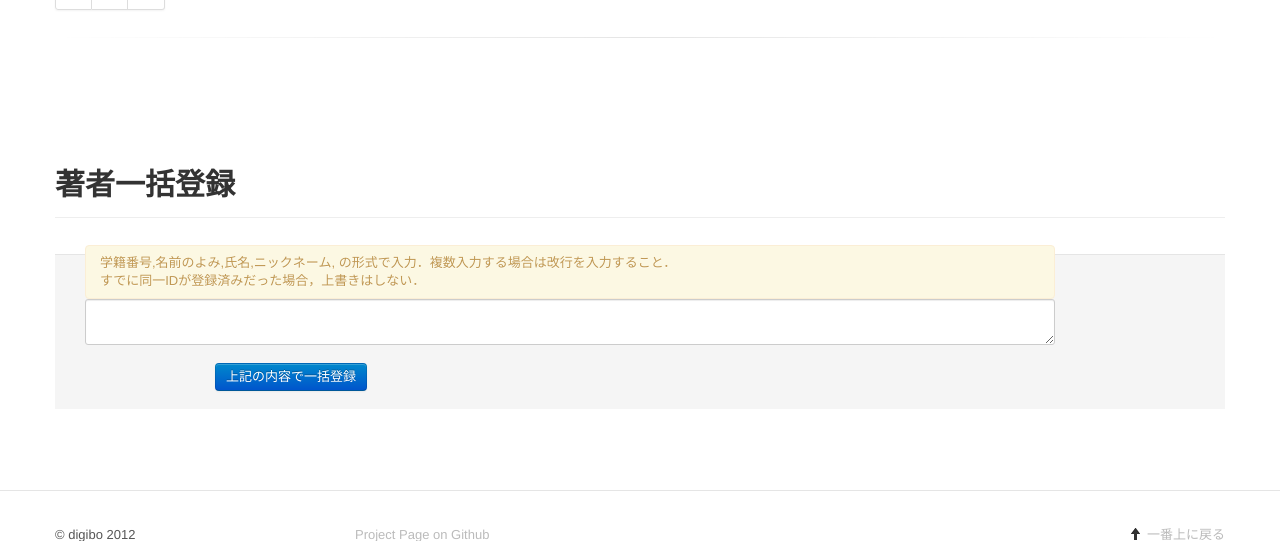
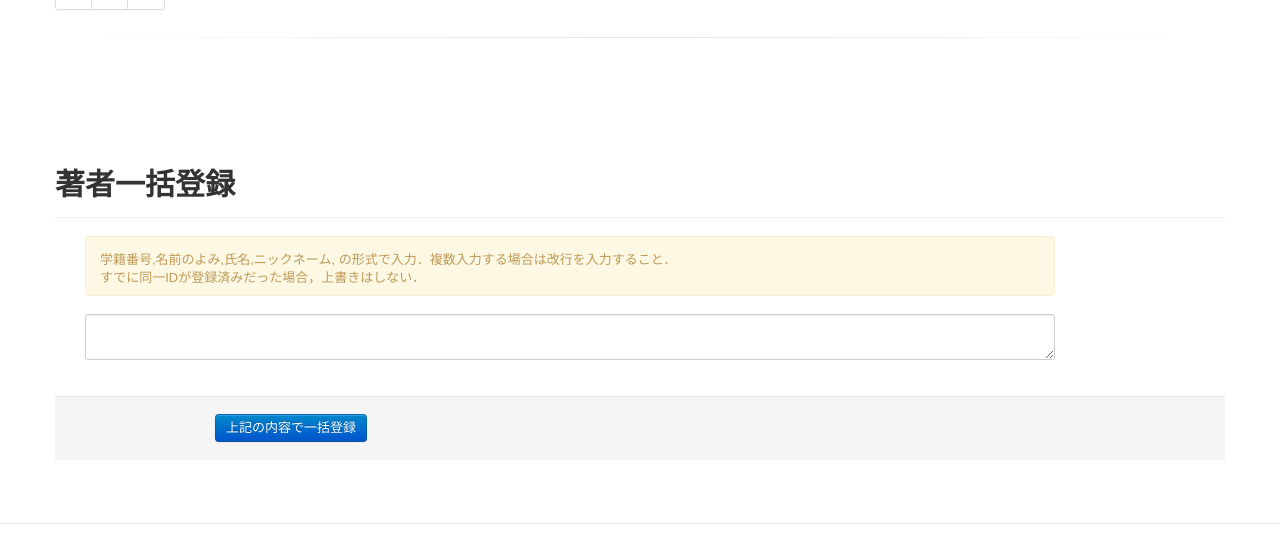
Before and after one commit to mmiyaji/iArchives, a Django app: template archives/templates/author/index.html in a window 1280 px wide. Shown: the part 500-1041 px from the top of the page. Run offline with Django 3.2, Linux system fonts and the light colour scheme; the template is opened without the code that fills it: most values are stand-ins (such as "Sample title", 1, 10 or a date in 2020); parts of the project's set-up code (start-up, migrations or seed data) failed here and were passed over; some libraries are stand-ins or nearby versions.

Commit message:
HTMLタグのリファクタリング

```diff
--- a/archives/templates/author/index.html
+++ b/archives/templates/author/index.html
@@ -14,14 +14,14 @@
     <select class="input-medium" name="a">
       <option value="0">すべて</option>
       {% for y in auth_years %}
-      <option value="{{y.year}}"{% ifequal y.year admitted_query %}selected{% endifequal %}>{{y.year}} 年度</option>
+      <option value="{{y.year}}"{% ifequal y.year admitted_query %} selected=selected{% endifequal %}>{{y.year}} 年度</option>
       {% endfor %}
     </select>
     <span class="add-on">氏名</span>
     <input type="text" class="input-medium" name="q" value="{% for q in search_query %}{{q}} {% endfor %}">
     <select name="qt" class="span2">
       <option value="">OR</option>
-      <option value="1" {% if query_type %}selected=selected{% endif %}>AND</option>
+      <option value="1"{% if query_type %} selected=selected{% endif %}>AND</option>
     </select>
     <button type="submit" class="btn">検索</button>
   </form>
@@ -136,7 +136,7 @@
     </ul>
   </div>
   {% else %}
-  <div class="alert alert-error">
+  <div class="alert alert-ja alert-error">
     <h3>該当する著者は登録されていません</h3>
     <p><a href="/author/">&gt;著者一覧を表示する</a></p>
   </div>
@@ -151,13 +151,13 @@
     <form class="form-horizontal" method="POST" action="/author/meibo/add/" accept-charset="UTF-8">
       <fieldset>
         <div class="control-group span10">
-          <p class="alert help-block">学籍番号,名前のよみ,氏名,ニックネーム, の形式で入力．複数入力する場合は改行を入力すること．<br />すでに同一IDが登録済みだった場合，上書きはしない．</p>
+          <p class="alert alert-ja">学籍番号,名前のよみ,氏名,ニックネーム, の形式で入力．複数入力する場合は改行を入力すること．<br />すでに同一IDが登録済みだった場合，上書きはしない．</p>
           <textarea class="input-xlarge span10" name="meibo" ></textarea>
         </div>
-        <div class="form-actions">
-          <button type="submit" class="btn btn-primary">上記の内容で一括登録</button>
-        </div>
       </fieldset>
+      <div class="form-actions">
+        <button type="submit" class="btn btn-primary">上記の内容で一括登録</button>
+      </div>
       {% csrf_token %}
     </form>
   </div>
```
